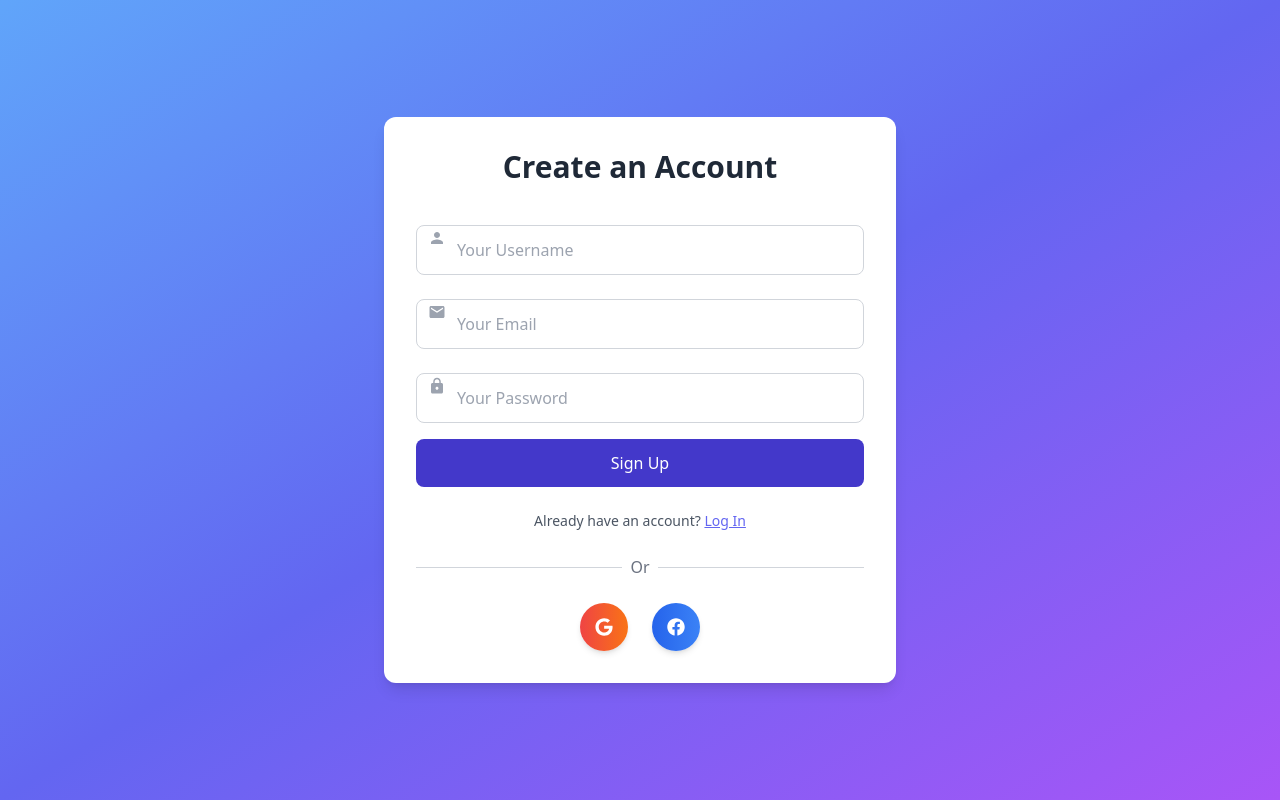
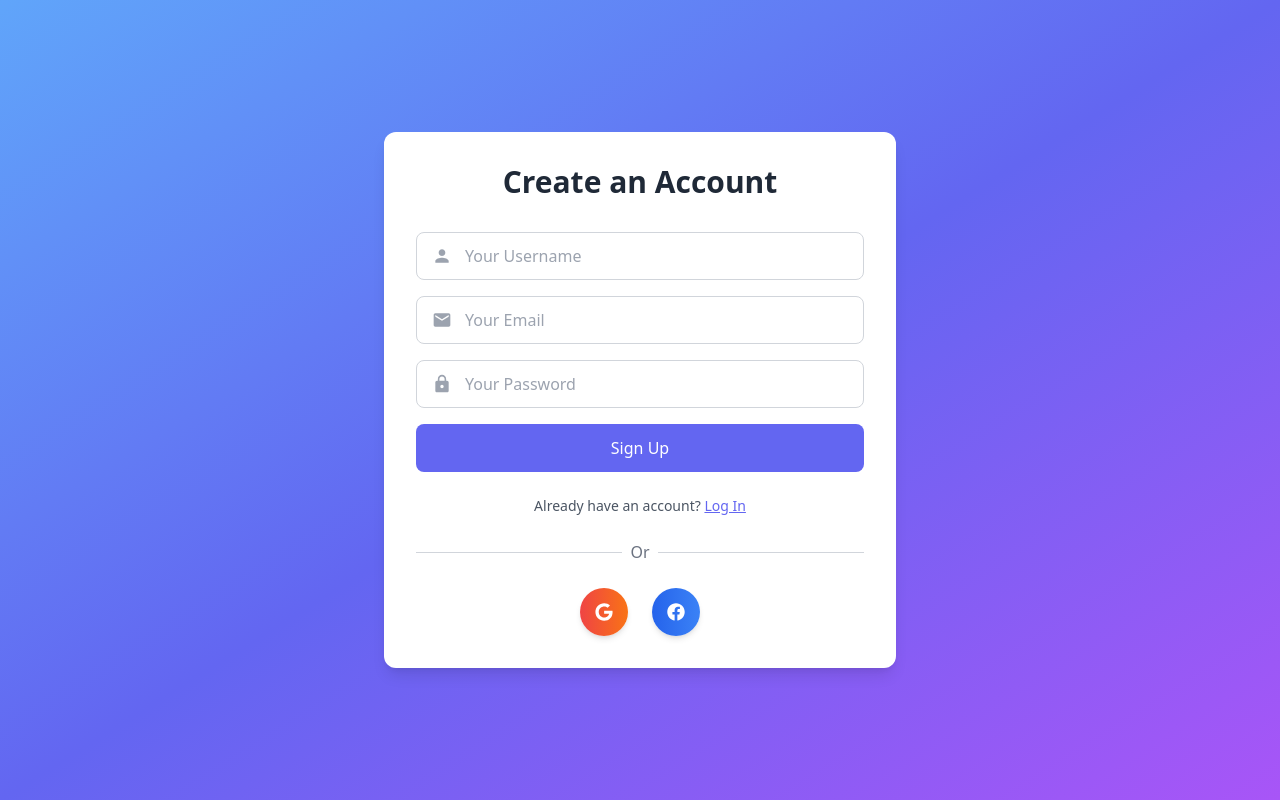
Before and after one commit to Balvant4/ecommerce-app, a React (Vite) app in the folder dashboard/: page /register in a window 1280 px wide. Built offline with nearby package versions, Linux system fonts and the light colour scheme.

Commit message:
Update Input or MainButton component

```diff
--- a/dashboard/src/components/Input.jsx
+++ b/dashboard/src/components/Input.jsx
@@ -1,5 +1,3 @@
-// components/Input.jsx
-
 const Input = ({
   label,
   name,
@@ -13,10 +11,11 @@ const Input = ({
 }) => {
   return (
     <div className="relative">
-      <label htmlFor={label} className=" text-white ">
+      <label htmlFor={id} className="text-white block mb-1">
         {label}
       </label>
-      {Icon && <Icon className="absolute left-3 top-3 text-gray-400 text-lg" />}
+      <div className="relative flex items-center">
+        {Icon && <Icon className="absolute left-4 text-gray-400 text-xl" />}
         <input
           name={name}
           id={id}
@@ -25,9 +24,10 @@ const Input = ({
           required
           value={value}
           onChange={onChange}
-        className={` mt-2 w-full px-10 py-3 border border-gray-300 rounded-lg focus:ring-2 focus:ring-indigo-400 focus:outline-none ${className}`}
+          className={`w-full pl-12 pr-4 h-12 border border-gray-300 rounded-lg focus:ring-2 focus:ring-indigo-400 focus:outline-none flex items-center leading-[3rem] ${className}`}
           aria-label={placeholder}
         />
+      </div>
     </div>
   );
 };
--- a/dashboard/src/components/MainButton.jsx
+++ b/dashboard/src/components/MainButton.jsx
@@ -1,14 +1,26 @@
 import React from "react";
+import { PropagateLoader } from "react-spinners";
 
-function MainButton({ text, className, onChange, onClick }) {
+function MainButton({ text, className, onClick, loader }) {
+  const overrideStyle = {
+    display: "flex",
+    margin: "0 auto",
+    height: "24px",
+    justifyContent: "center",
+    alignItem: "center",
+  };
   return (
     <button
       onClick={onClick}
-      onChange={onChange}
+      disabled={loader}
       type="submit"
-      className={` px-4 py-3 text-white font-medium bg-indigo-700 rounded-lg hover:bg-indigo-900 transition duration-300 ${className}`}
+      className={`w-full px-4 py-3 text-white font-medium bg-indigo-500 rounded-lg hover:bg-indigo-600 transition duration-300 disabled:opacity-50 disabled:cursor-not-allowed ${className}`}
     >
-      {text}
+      {loader ? (
+        <PropagateLoader color="#fff" cssOverride={overrideStyle} />
+      ) : (
+        text
+      )}
     </button>
   );
 }
--- a/dashboard/src/views/auth/AdminLogin.jsx
+++ b/dashboard/src/views/auth/AdminLogin.jsx
@@ -7,6 +7,7 @@ import { admin_login } from "../../store/Reducers/authReducer";
 import { PropagateLoader } from "react-spinners";
 import { toast } from "react-hot-toast";
 import { useNavigate } from "react-router-dom";
+import MainButton from "../../components/MainButton";
 
 const AdminLogin = () => {
   const navigate = useNavigate();
@@ -28,14 +29,6 @@ const AdminLogin = () => {
     e.preventDefault();
     // Dispatch action with state as payload
     dispatch(admin_login(state));
-  };
-
-  const overrideStyle = {
-    display: "flex",
-    margin: "0 auto",
-    height: "24px",
-    justifyContent: "center",
-    alignItem: "center",
   };
 
   useEffect(() => {
@@ -77,16 +70,7 @@ const AdminLogin = () => {
             onChange={inputHandle}
           />
           {/* Submit Button */}
-          <button
-            disabled={loader ? true : false}
-            className="w-full px-4 py-3 text-white font-medium bg-indigo-500 rounded-lg hover:bg-indigo-600 transition duration-300"
-          >
-            {loader ? (
-              <PropagateLoader color="#fff" cssOverride={overrideStyle} />
-            ) : (
-              "Login"
-            )}
-          </button>
+          <MainButton text="Login" loader={loader} className="my-4" />
         </form>
       </div>
     </div>
--- a/dashboard/src/views/auth/Register.jsx
+++ b/dashboard/src/views/auth/Register.jsx
@@ -3,8 +3,10 @@ import Input from "../../components/Input";
 import SocialButtons from "../../components/SocialButton";
 import { MdEmail, MdLock, MdPerson } from "react-icons/md";
 import MainButton from "../../components/MainButton";
+import { useSelector } from "react-redux";
+const Register = () => {
+  const { loader } = useSelector((state) => state.auth);
 
-const Register = () => {
   const [state, setState] = useState({ name: "", email: "", password: "" });
 
   const inputHandle = (e) => {
@@ -48,7 +50,7 @@ const Register = () => {
             value={state.password}
             onChange={inputHandle}
           />
-          <MainButton text="Sign Up" className=" w-full" />
+          <MainButton text="Sign Up" loader={loader} className="my-4" />
         </form>
         <p className="mt-6 text-sm text-center text-gray-600">
           Already have an account?{" "}
```
Lines whose indentation alone changed are shown as unchanged.
